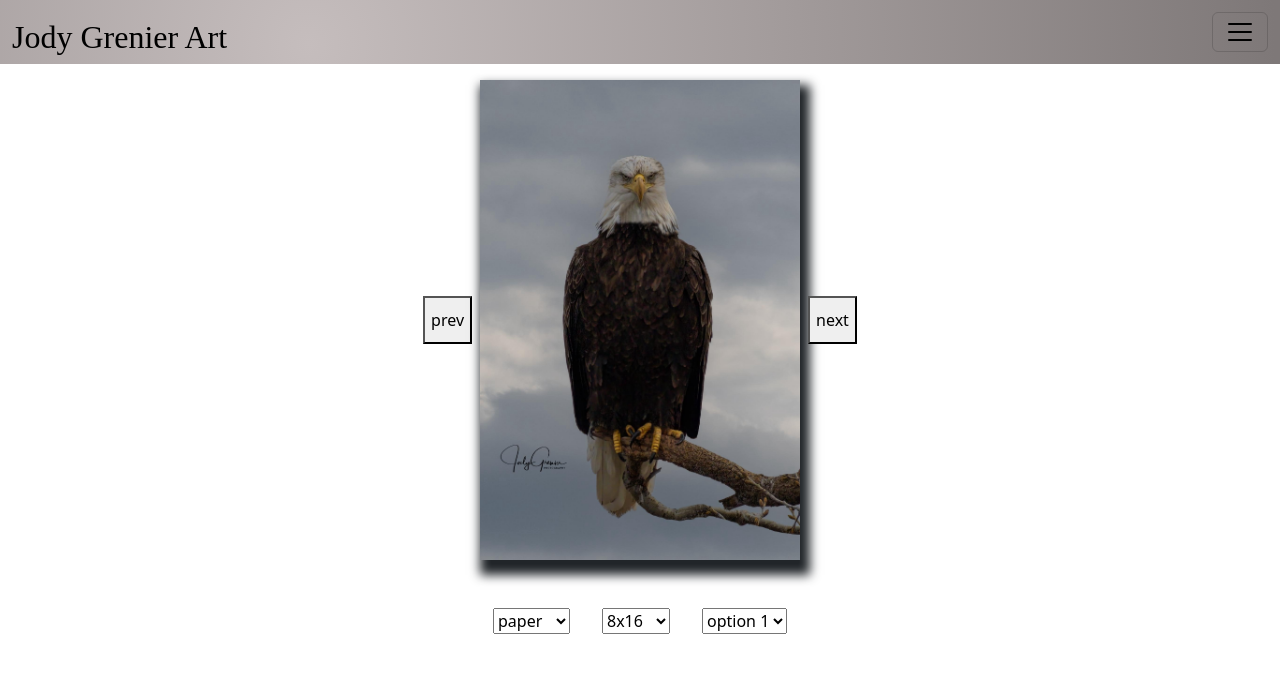
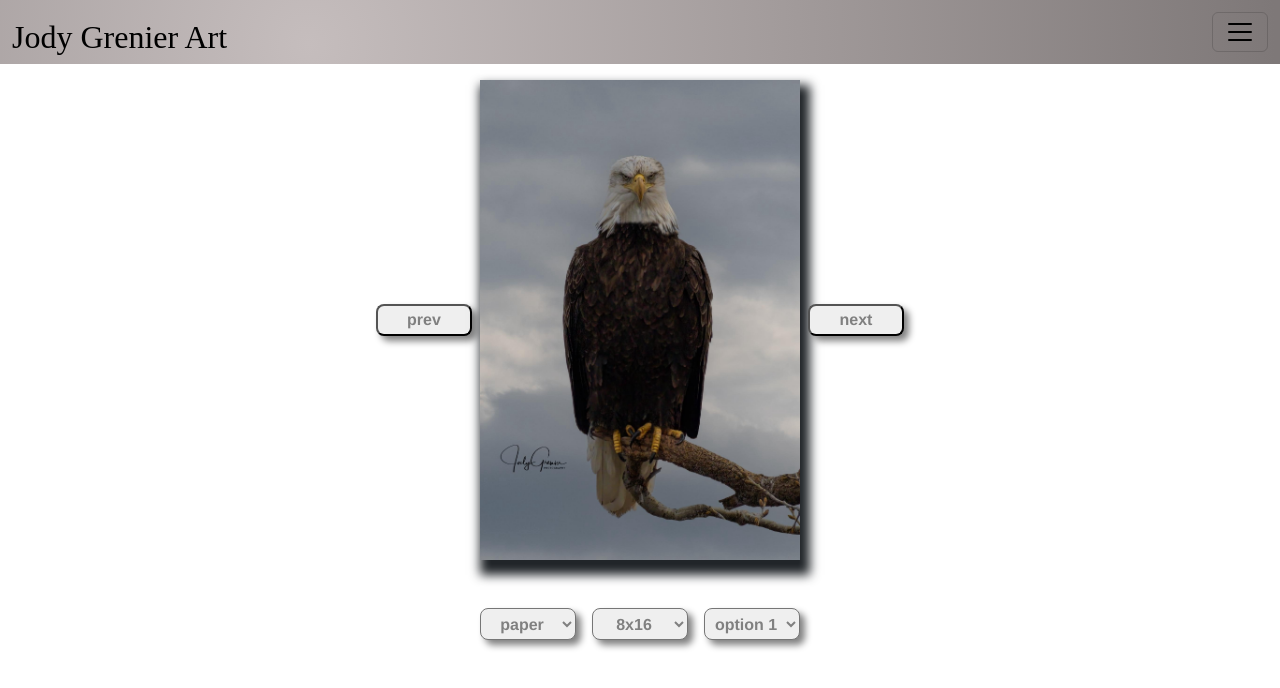
Before and after one commit to lucidbrawler/grenierphoto, a React (Vite) app: page /GallerySlider in a window 1280 px wide. Shown: the top 688 px of the page. Built offline with nearby package versions, Linux system fonts and the light colour scheme.

Commit message:
added styled to the option page

```diff
--- a/src/App.css
+++ b/src/App.css
@@ -12,13 +12,20 @@ h1{
 
 }
 .button{
+  margin: 1rem;
+  font-family: 'Franklin Gothic Medium', 'Arial Narrow', Arial, sans-serif;
+color: grey;
+font-weight: 900;
+  box-shadow: 5px 5px 7px 0px;;
+  border-radius: .5rem;
   margin-right: .5rem;
   margin-left: .5rem;
+  width: 6rem;
   display: flex;
   text-align: center;
   justify-content: center;
 align-items: center;
-  height: 3rem;
+  height: 2rem;
 }
 .ContactMe{
   margin-top: 1rem;
--- a/src/components/ImageSlider.jsx
+++ b/src/components/ImageSlider.jsx
@@ -17,7 +17,7 @@ const ImageSlider = () => {
     </div>
     <section className='printOptions'>
 
-     <select onChange={(event) => {
+     <select className='button' onChange={(event) => {
         setMeasurement1(event.target.value);
       }}>
         <option value="Cups">paper</option>
@@ -25,7 +25,7 @@ const ImageSlider = () => {
         <option value="fluid oz">framed</option>
 
       </select>
-      <select onChange={(event) => {
+      <select className='button' onChange={(event) => {
         setMeasurement1(event.target.value);
       }}>
         <option value="Cups">8x16</option>
@@ -33,7 +33,7 @@ const ImageSlider = () => {
         <option value="fluid oz">18x58</option>
 
       </select>
-      <select onChange={(event) => {
+      <select className='button' onChange={(event) => {
         setMeasurement1(event.target.value);
       }}>
         <option value="Cups">option 1</option>
```
